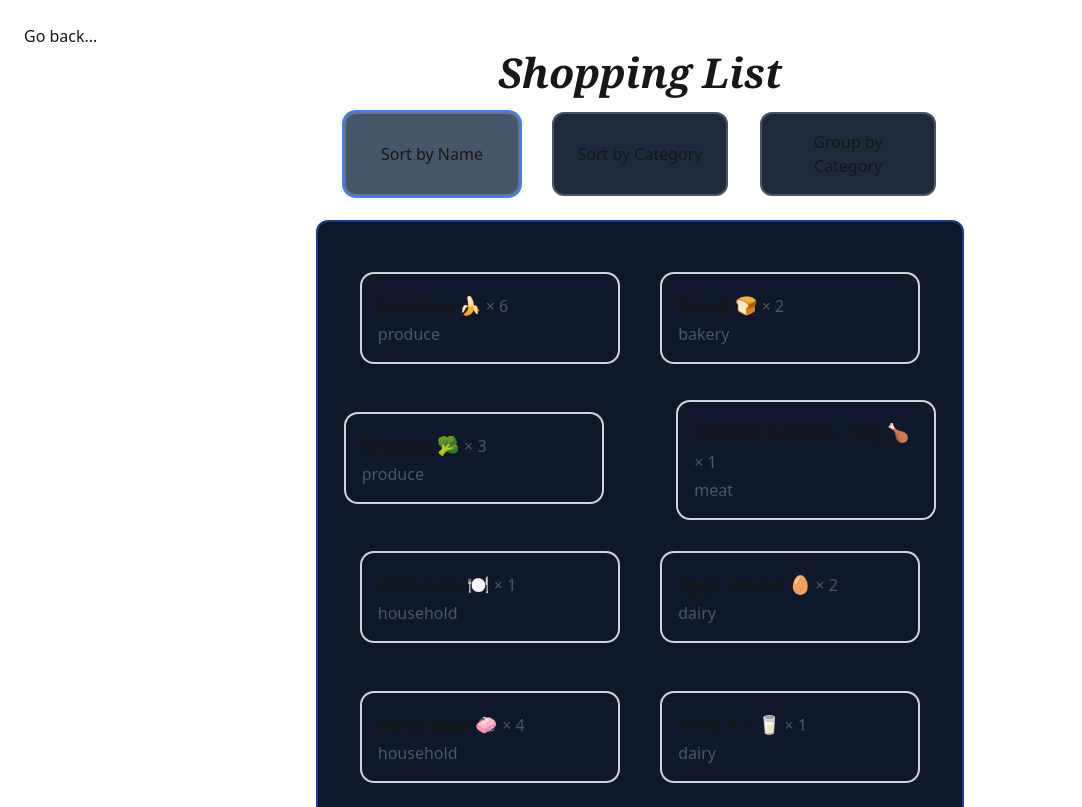
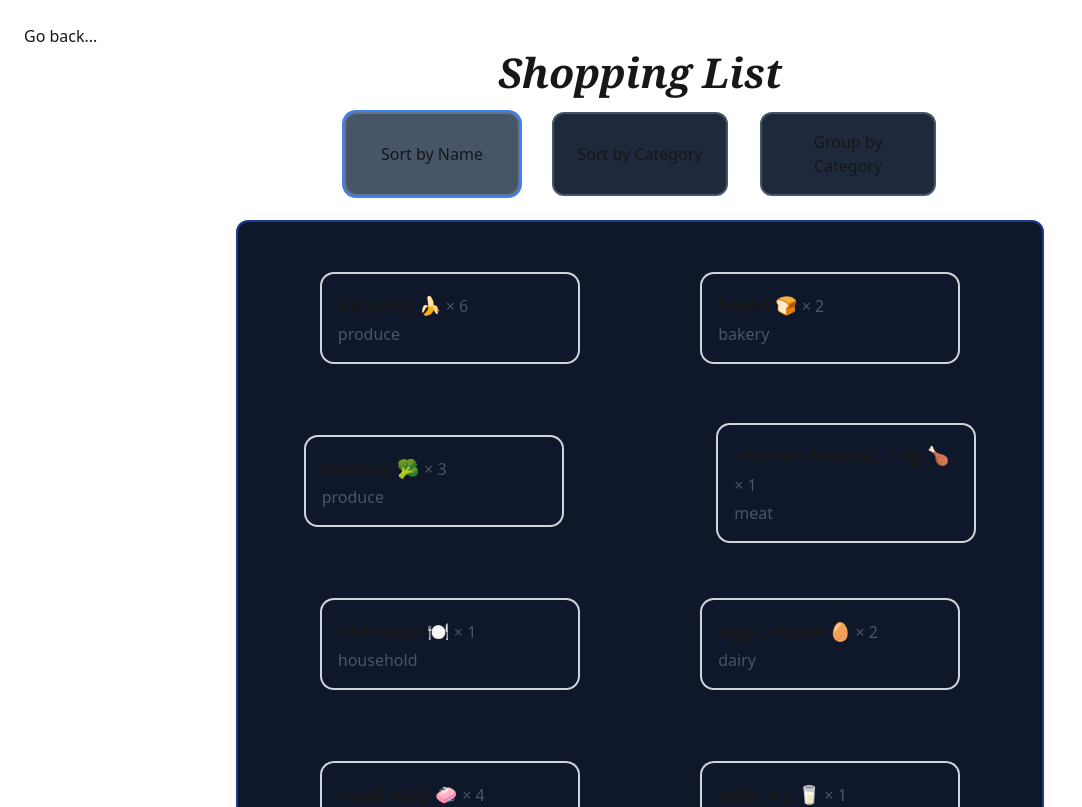
Before and after one commit to FlawlessCasual17/cprg306-assignments, a Next.js app: page /week-6 in a window 1280 px wide. Shown: the top 807 px of the page, without its empty margins (0-1082 px from the left). Built offline with nearby package versions, Linux system fonts and the light colour scheme.

Commit message:
Update styling for week-6
Signed-off-by: FlawlessCasual17 <07e5297d5b@c0x0.com>

```diff
--- a/app/week-6/styles.css
+++ b/app/week-6/styles.css
@@ -16,7 +16,7 @@ h1 {
     margin: 1rem auto;
     padding: 1.5rem 1.35rem 0.05rem;
     justify-content: space-around;
-    width: 40.5rem;
+    width: 50.5rem;
     height: 63rem;
     border-width: 2px;
     @apply border-blue-900 bg-slate-900
```
